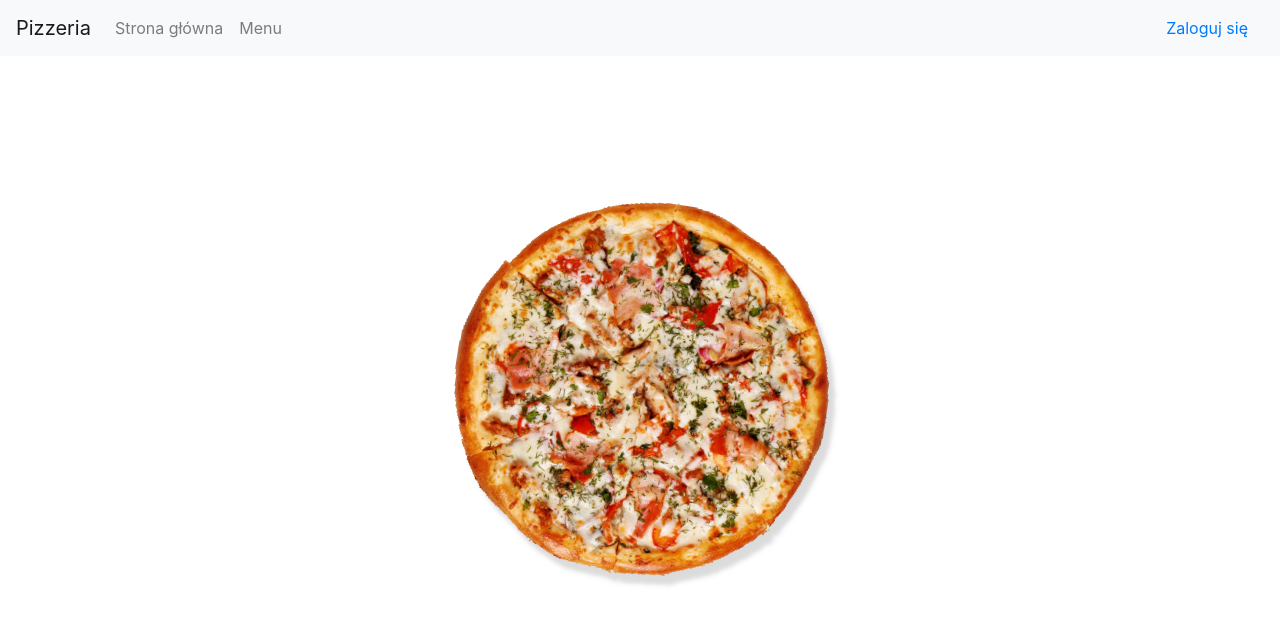
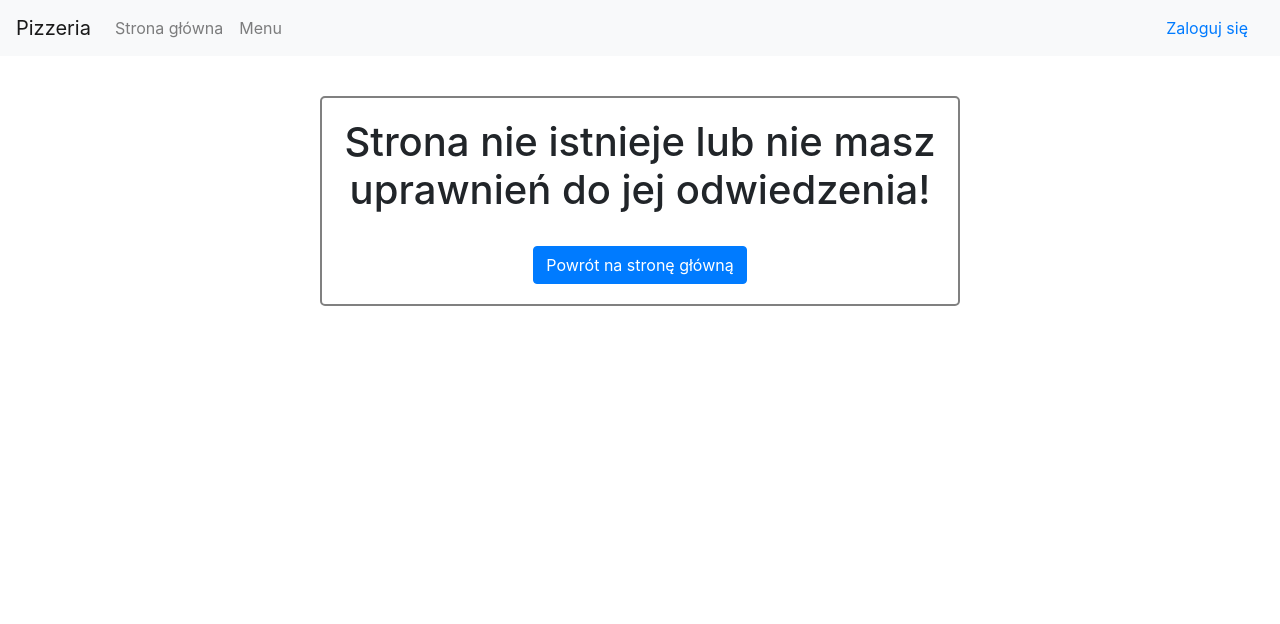
Before and after one commit to Radekowicz/pizzeria-frontend, a React (Create React App) app: page /404 in a window 1280 px wide. Shown: the top 624 px of the page. Built offline with nearby package versions, Linux system fonts and the light colour scheme.

Commit message:
added page not found, routing overhaul, example home page,  removed forgotten console log

```diff
--- a/src/App.js
+++ b/src/App.js
@@ -6,7 +6,8 @@ import Home from './components/home/Home'
 import Menu from './components/menu/Menu'
 import Login from './components/login/Login'
 import User from './components/user/User'
-import { BrowserRouter as Router, Switch, Route, Link } from "react-router-dom";
+import Notfound from './components/notfound/Notfound'
+import { BrowserRouter as Router, Switch, Route, Redirect, Link } from "react-router-dom";
 import ContextProvider from './contexts/Context'
 
 
@@ -22,21 +23,15 @@ function App() {
       <div className="App">
           <Navbar/>
           <Switch>
-            <Route path="/login">
-              <Login />
+            <Route exact path="/">
+               <Redirect to="/home" />
             </Route>
-            <Route path="/user">
-              <User />
-            </Route>
-            <Route path="/home">
-              <Home />
-            </Route>
-            <Route path="/menu">
-              <Menu />
-            </Route>
-            <Route path="/">
-              <Home />
-            </Route>
+            <Route exact path="/login" component={Login} />
+            <Route exact path="/user"  component={User} />
+            <Route exact path="/home"  component={Home} />
+            <Route exact path="/menu"  component={Menu} />
+            <Route exact path="/404"   component={Notfound} />
+            <Redirect to="/404" />
           </Switch>
       </div>
       </Router>
--- a/src/components/home/Home.js
+++ b/src/components/home/Home.js
@@ -5,7 +5,12 @@ function Home() {
 
 
     return (
-        <img src={pizza} className="App-logo" alt="logo" />
+        <div>
+            <h1>Tymczasowa strona główna</h1>
+            <p>Trafiłeś na serwer deweloperski Pizzerii Politechniki Wrocławskiej.</p>
+            <p>Tutaj nie liczy się treść, a zdobyta wiedza!</p>
+            <img src={pizza} className="App-logo" alt="logo" />
+        </div>
     )
 }
 
--- /dev/null
+++ b/src/components/notfound/Notfound.css
@@ -0,0 +1,10 @@
+.pagenotfound {
+  width: 50%;
+
+  margin: auto;
+  margin-top: 40px;
+  min-width: 400px;
+  border: 2px solid grey;
+  border-radius: 5px;
+  padding: 20px;
+}
--- /dev/null
+++ b/src/components/notfound/Notfound.js
@@ -0,0 +1,28 @@
+import React, { useContext } from 'react';
+import { Button } from 'react-bootstrap';
+import './Notfound.css'
+import "reactjs-popup/dist/index.css";
+import { Context } from '../../contexts/Context';
+import { useHistory } from 'react-router-dom'
+
+
+
+function Notfound() {
+    const history = useHistory()
+
+    const handleClick = () => {
+        history.push("/home");
+    }
+
+    return (
+        <div className="pagenotfound">
+            <h1>Strona nie istnieje lub nie masz uprawnień do jej odwiedzenia!</h1>
+            <br />
+            <Button onClick={handleClick} variant="primary">
+                Powrót na stronę główną
+            </Button>
+        </div>
+    )
+}
+
+export default Notfound
--- a/src/components/user/User.js
+++ b/src/components/user/User.js
@@ -12,8 +12,6 @@ function User() {
     const { user, setUser, setLogged } = useContext(Context)
     const history = useHistory()
 
-    console.log("dupa");
-
     const logout =  () => {
         setUser("JS")
         setLogged(false)
@@ -21,7 +19,6 @@ function User() {
     }
 
     return (
-        <div>
         <div className="useroptions">
             <h1>Opcje użytkownika</h1>
             <br />
@@ -29,7 +26,6 @@ function User() {
                 Wyloguj
             </Button>
         </div>
-        </div>
     )
 }
 
```
Lines whose indentation alone changed are shown as unchanged.
